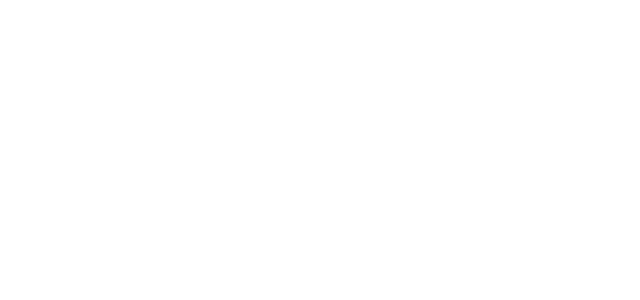
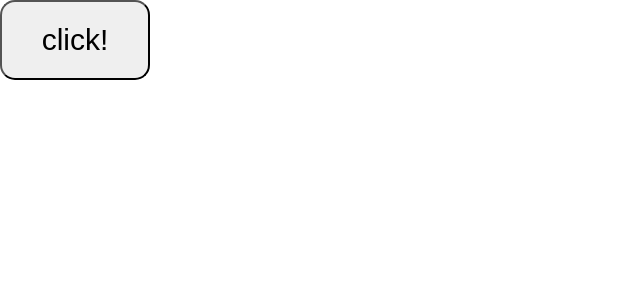
Before and after one commit to davidkachor/date-picker, a React (Create React App) app: page / in a window 1280 px wide. Shown: the top 300 px of the page, without its empty margins (0-640 px from the left). Built offline with nearby package versions, Linux system fonts and the light colour scheme.

Commit message:
added prettier config file, basic modal component and context api js file

```diff
--- a/package.json
+++ b/package.json
@@ -9,6 +9,7 @@
     "react": "^18.0.0",
     "react-dom": "^18.0.0",
     "react-scripts": "5.0.1",
+    "sass": "^1.51.0",
     "web-vitals": "^2.1.4"
   },
   "scripts": {
@@ -34,5 +35,8 @@
       "last 1 firefox version",
       "last 1 safari version"
     ]
+  },
+  "devDependencies": {
+    "prettier": "2.6.2"
   }
 }
--- a/src/App.js
+++ /dev/null
@@ -1,5 +0,0 @@
-function App() {
-
-}
-
-export default App;
--- /dev/null
+++ b/src/App.jsx
@@ -0,0 +1,17 @@
+import React, {useState} from "react";
+import Modal from './components/UI/Modal'
+
+function App() {
+	const [isModalOpened, setIsModalOpened] = useState(false)
+
+	const clickHandler = () => setIsModalOpened(prev => !prev)
+
+	return (
+		<React.Fragment>
+			<button onClick={clickHandler} className='click-me-btn'>click!</button>
+			{isModalOpened && <Modal onClose={clickHandler}/>}
+		</React.Fragment>
+	)
+}
+
+export default App
--- /dev/null
+++ b/src/components/UI/Modal.jsx
@@ -0,0 +1,12 @@
+import ReactDOM from 'react-dom'
+
+function Modal(props) {
+	return ReactDOM.createPortal(
+		<div onClick={props.onClose} className="modal">
+			{props.children}
+		</div>,
+		document.getElementById('modal-root')
+	)
+}
+
+export default Modal
--- /dev/null
+++ b/src/context/theme-context.js
@@ -0,0 +1,43 @@
+import React, { useState, useEffect } from 'react'
+
+const ThemeContext = React.createContext({
+	theme: 'light',
+	onChangeThemeToLight: () => {},
+	onChangeThemeToDark: () => {},
+})
+
+export const ThemeCtxProvider = props => {
+	const [theme, setTheme] = useState('light')
+
+	useEffect(() => {
+		const settledTheme = localStorage.getItem('THEME_OF_INTERFACE')
+		if (settledTheme) {
+			setTheme(settledTheme)
+		} else setTheme('light')
+	}, [])
+
+	useEffect(() => {
+		localStorage.setItem('THEME_OF_INTERFACE', theme)
+	}, [theme])
+
+	const setLightTheme = () => {
+		setTheme('light')
+	}
+	const setDarkTheme = () => {
+		setTheme('dark')
+	}
+
+	return (
+		<ThemeContext.Provider
+			value={{
+				theme: theme,
+				onChangeThemeToDark: setDarkTheme,
+				onChangeThemeToLight: setLightTheme,
+			}}
+		>
+			{props.children}
+		</ThemeContext.Provider>
+	)
+}
+
+export default ThemeContext
--- a/src/index.css
+++ /dev/null
@@ -1,13 +0,0 @@
-body {
-  margin: 0;
-  font-family: -apple-system, BlinkMacSystemFont, 'Segoe UI', 'Roboto', 'Oxygen',
-    'Ubuntu', 'Cantarell', 'Fira Sans', 'Droid Sans', 'Helvetica Neue',
-    sans-serif;
-  -webkit-font-smoothing: antialiased;
-  -moz-osx-font-smoothing: grayscale;
-}
-
-code {
-  font-family: source-code-pro, Menlo, Monaco, Consolas, 'Courier New',
-    monospace;
-}
--- /dev/null
+++ b/src/index.scss
@@ -0,0 +1,18 @@
+* {
+  padding: 0;
+  margin: 0;
+}
+
+.click-me-btn {
+  width: 150px;
+  height: 80px;
+  font-size: 30px;
+  border-radius: 15px;
+}
+
+.modal {
+  position: fixed;
+  width: 100%;
+  height: 100%;
+  background-color: rgba(0, 0, 0, 0.66);
+}
```
Also changed, not shown: src/index.js (+6 -3 lines), src/components/Calendar/Calendar.jsx (added), 2 other files (tests, documents, lock files or other folders).
